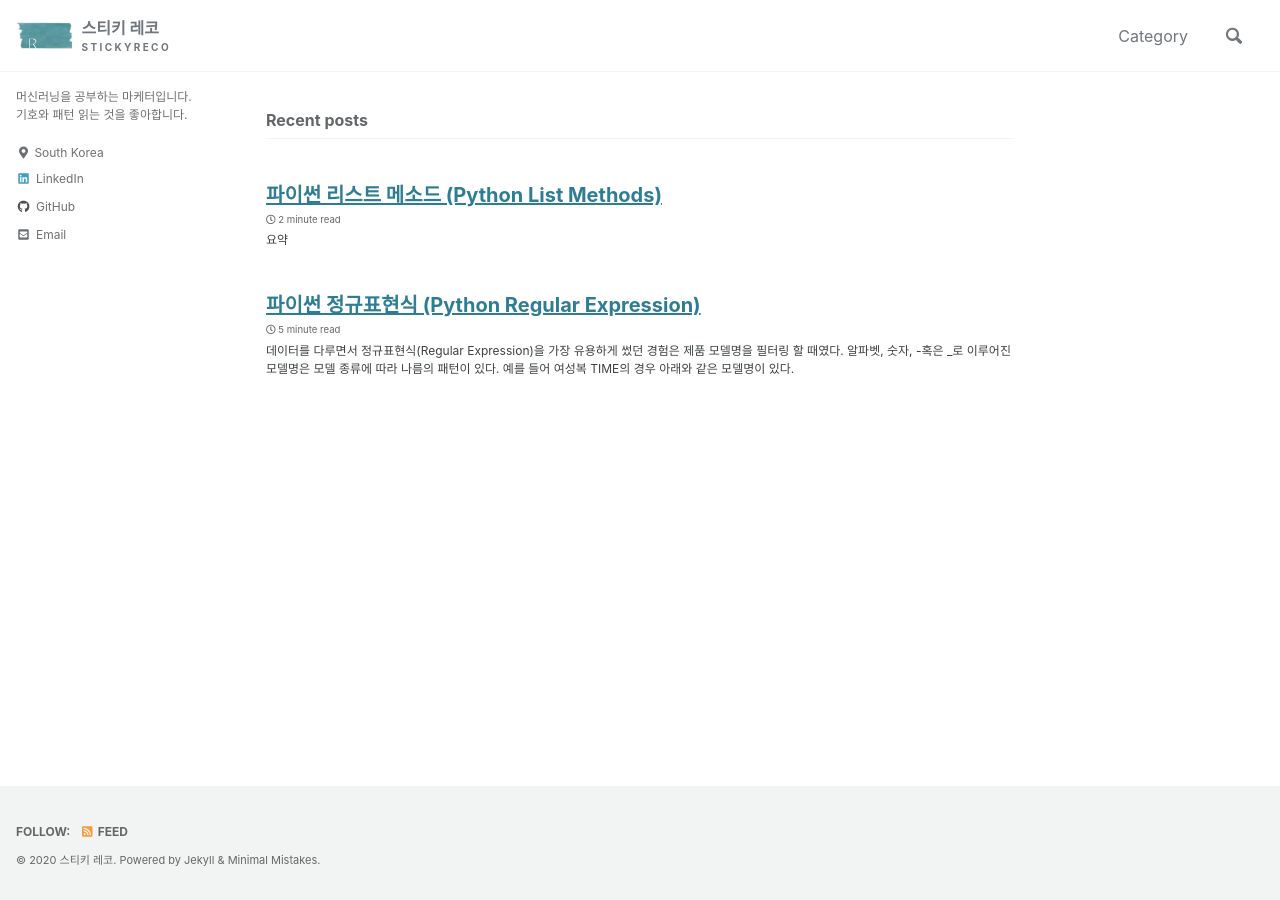
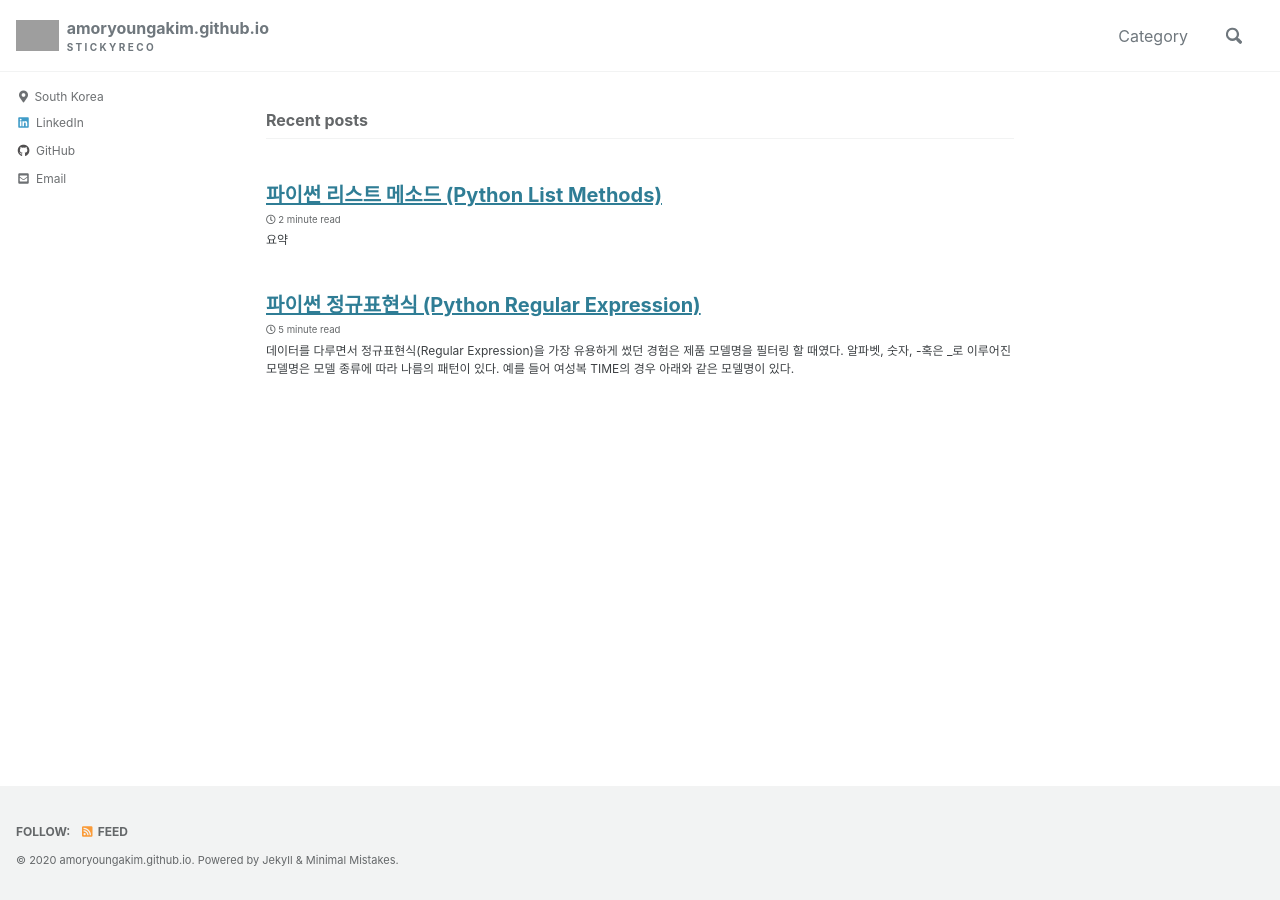
Before and after one commit to amoryoungakim/amoryoungakim.github.io, a Jekyll site: the page built from index.html, in a window 1280 px wide. Built offline with Jekyll 4.4.1, drawn with Linux system fonts in a browser that asks for light colours; cached includes are drawn as plain includes; the list of posts is cut into pages by our own code; grey boxes are pictures that could not be loaded.

Commit message:
Update _config.yml

```diff
--- a/_config.yml
+++ b/_config.yml
@@ -16,16 +16,16 @@ minimal_mistakes_skin    : "default" # "default", "air", "aqua", "contrast", "da
 
 # Site Settings
 locale                   : "en-US"
-title                    : "스티키  레코"
+title                    : #"스티키 레코"
 title_separator          : "-"
 subtitle                 : "S T I C K Y R E C O"
 name                     : #"x"
-description              : #"머신러닝을 공부하는 마케터의 블로그입니다."
+description              : "머신러닝을 공부하는 마케터의 블로그입니다."
 url                      : "https://amoryoungakim.github.io"
 baseurl                  : # the subpath of your site, e.g. "/blog"
 repository               : # GitHub username/repo-name e.g. "mmistakes/minimal-mistakes"
 teaser                   : # path of fallback teaser image, e.g. "/assets/images/500x300.png"
-logo                     : "/assets/images/sticky_reco4.PNG" # path of logo image to display in the masthead, e.g. "/assets/images/88x88.png"
+logo                     : "/assets/images/sticky_reco5.PNG" # path of logo image to display in the masthead, e.g. "/assets/images/88x88.png"
 masthead_title           : # overrides the website title displayed in the masthead, use " " for no title
 # breadcrumbs            : false # true, false (default)
 words_per_minute         : 200
@@ -95,7 +95,7 @@ analytics:
 author:
   name             : #"yakim"
   avatar           : # path of avatar image, e.g. "/assets/images/bio-photo.jpg"
-  bio              : "머신러닝을 공부하는 마케터입니다.<br>기호와 패턴 읽는 것을 좋아합니다."
+  bio              : #"머신러닝을 공부하는 마케터입니다.<br>기호와 패턴 읽는 것을 좋아합니다."
   email            : "amoryounga.kim@gmail.com"
   location         : "South Korea"
   links:
```
